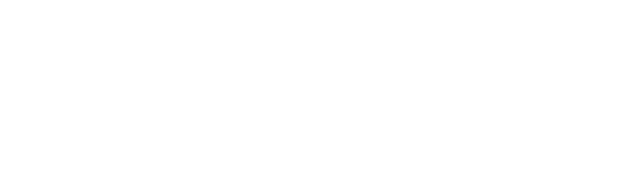
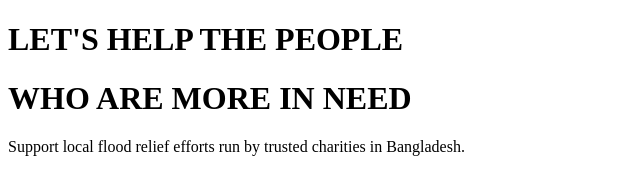
Before and after one commit to AfsanaJhuma/flood-donate-repository, a plain HTML site: page index.html in a window 1280 px wide. Shown: the whole page, without its empty margins (0-640 px from the left). Drawn offline with Linux system fonts and the light colour scheme.

Commit message:
front added

```diff
--- a/index.html
+++ b/index.html
@@ -6,10 +6,16 @@
     <meta http-equiv="X-UA-Compatible" content="IE=edge">
     <meta name="viewport" content="width=device-width, initial-scale=1.0">
     <title>Jhuma portfolio</title>
+    <link rel="preconnect" href="https://fonts.googleapis.com">
+    <link rel="preconnect" href="https://fonts.gstatic.com" crossorigin>
+    <link href="https://fonts.googleapis.com/css2?family=Poppins&display=swap" rel="stylesheet">
     <link rel="stylesheet" href="style.css">
 </head>
 
 <body>
+    <h1>LET'S HELP THE PEOPLE </h1>
+    <h1>WHO ARE MORE IN NEED</h1>
+    <p>Support local flood relief efforts run by trusted charities in Bangladesh.</p>
 
 </body>
 
--- a/style.css
+++ b/style.css
@@ -0,0 +1,3 @@
+body {
+    front-family: font-family: 'Poppins', sans-serif;
+}
```
